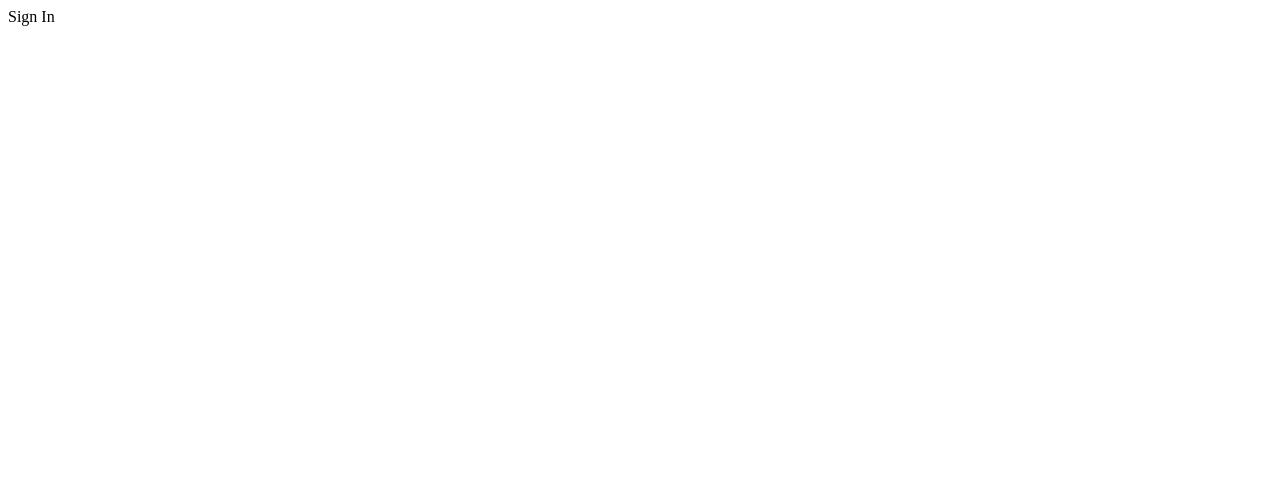
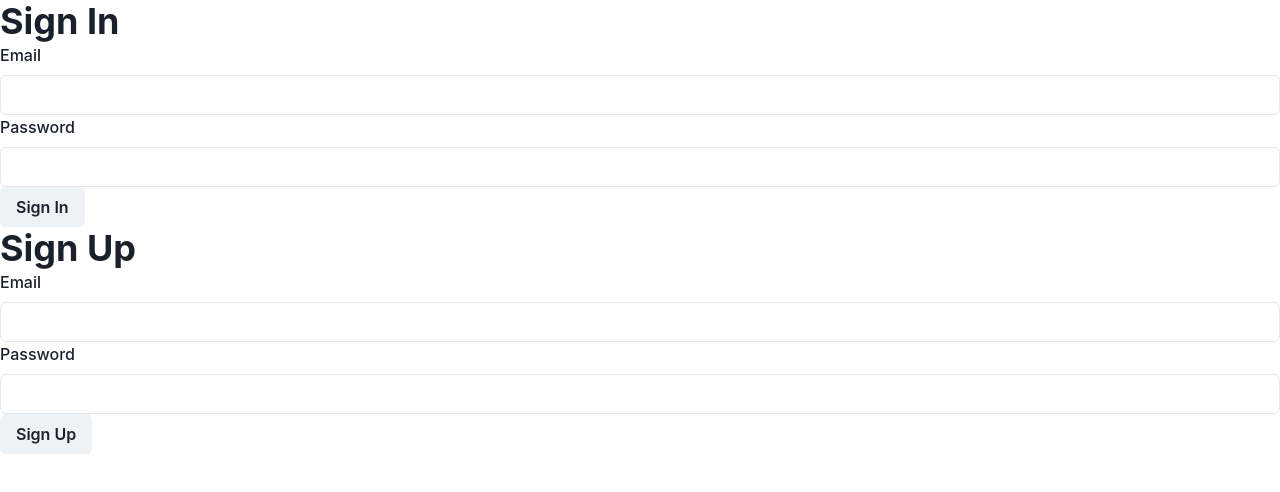
Before and after one commit to Tris-909/HabitTracker, a React (Create React App) app: page /auth in a window 1280 px wide. Shown: the top 492 px of the page. Built offline with nearby package versions, Linux system fonts and the light colour scheme.

Commit message:
(5) Adding Simple login sign up logout flow

```diff
--- a/package.json
+++ b/package.json
@@ -3,6 +3,9 @@
   "version": "0.1.0",
   "private": true,
   "dependencies": {
+    "@chakra-ui/react": "^2.3.2",
+    "@emotion/react": "^11.10.4",
+    "@emotion/styled": "^11.10.4",
     "@testing-library/jest-dom": "^5.16.5",
     "@testing-library/react": "^13.4.0",
     "@testing-library/user-event": "^13.5.0",
@@ -12,6 +15,7 @@
     "@types/react-dom": "^18.0.6",
     "@types/react-router-dom": "^5.3.3",
     "firebase": "^9.10.0",
+    "framer-motion": "^7.3.5",
     "react": "^18.2.0",
     "react-dom": "^18.2.0",
     "react-router-dom": "^6.4.0",
--- a/src/App.tsx
+++ b/src/App.tsx
@@ -1,15 +1,17 @@
-import React from "react";
 import { BrowserRouter as Router, Routes, Route } from "react-router-dom";
 import { AuthPage, HomePage } from "./pages";
 import { PrivateRoute } from "components/routes/PrivateRoute";
+import { ChakraProvider } from "@chakra-ui/react";
 
 export const App = (): JSX.Element => {
   return (
+    <ChakraProvider>
       <Router>
         <Routes>
           <Route path="/" element={<PrivateRoute component={<HomePage />} />} />
           <Route path="/auth" element={<AuthPage />} />
         </Routes>
       </Router>
+    </ChakraProvider>
   );
 };
--- a/src/components/routes/PrivateRoute.tsx
+++ b/src/components/routes/PrivateRoute.tsx
@@ -1,11 +1,13 @@
 import { Navigate } from "react-router-dom";
+import { getAuth } from "firebase/auth";
 
 type PrivateRouteProps = {
   component: JSX.Element;
 };
 
 export const PrivateRoute = ({ component }: PrivateRouteProps) => {
-  const isAuthenticated = false;
+  const auth = getAuth();
+  const isAuthenticated = auth.currentUser;
 
   return isAuthenticated ? component : <Navigate to={"/auth"} />;
 };
--- a/src/pages/Auth.tsx
+++ b/src/pages/Auth.tsx
@@ -1,9 +1,83 @@
-import React from "react";
-import { getAuth } from "firebase/auth";
+import React, { useState } from "react";
+import {
+  getAuth,
+  createUserWithEmailAndPassword,
+  signInWithEmailAndPassword,
+} from "firebase/auth";
 import { firebase } from "initialization/firebase";
+import {
+  FormControl,
+  FormLabel,
+  Input,
+  Heading,
+  Box,
+  Button,
+} from "@chakra-ui/react";
+import { useNavigate } from "react-router-dom";
 
 export const AuthPage: React.FunctionComponent = () => {
   const auth = getAuth(firebase);
+  const [email, setEmail] = useState("");
+  const [password, setPassword] = useState("");
+  const navigate = useNavigate();
 
-  return <div>Sign In</div>;
+  const signInHandler = () => {
+    signInWithEmailAndPassword(auth, email, password)
+      .then((userCredential) => {
+        const user = userCredential.user;
+        navigate("/");
+      })
+      .catch((error) => {
+        console.log("error", error.message);
+      });
+  };
+
+  const signUpHandler = () => {
+    createUserWithEmailAndPassword(auth, email, password)
+      .then((userCredentials) => {
+        console.log("userCredentials", userCredentials);
+        navigate("/");
+      })
+      .catch((error) => {
+        console.log("error", error.message);
+      });
+  };
+
+  return (
+    <Box>
+      <Heading>Sign In</Heading>
+      <FormControl>
+        <FormLabel>Email</FormLabel>
+        <Input
+          type="email"
+          value={email}
+          onChange={(event) => setEmail(event.target.value)}
+        />
+        <FormLabel>Password</FormLabel>
+        <Input
+          type="password"
+          value={password}
+          onChange={(event) => setPassword(event.target.value)}
+        />
+        <Button onClick={() => signInHandler()}> Sign In </Button>
+      </FormControl>
+
+      <Heading>Sign Up</Heading>
+      <FormControl>
+        <FormLabel>Email</FormLabel>
+        <Input
+          type="email"
+          value={email}
+          onChange={(event) => setEmail(event.target.value)}
+        />
+        <FormLabel>Password</FormLabel>
+        <Input
+          type="password"
+          value={password}
+          onChange={(event) => setPassword(event.target.value)}
+        />
+        <Button onClick={() => signUpHandler()}> Sign Up </Button>
+      </FormControl>
+    </Box>
+  );
 };
--- a/src/pages/Home.tsx
+++ b/src/pages/Home.tsx
@@ -1,5 +1,22 @@
 import React from "react";
+import { getAuth, signOut } from "firebase/auth";
+import { Button } from "@chakra-ui/react";
+import { useNavigate } from "react-router-dom";
 
 export const HomePage = () => {
-  return <div>This is the home page</div>;
+  const auth = getAuth();
+  const navigate = useNavigate();
+
+  const signOutHandler = () => {
+    signOut(auth)
+      .then(() => {
+        console.log("Sign Out Successfully");
+        navigate("/auth");
+      })
+      .catch((error) => {
+        console.log("error signing out", error.message);
+      });
+  };
+
+  return <Button onClick={() => signOutHandler()}>Sign Out</Button>;
 };
```
Also changed, not shown: 1 other file (tests, documents, lock files or other folders). Lines whose indentation alone changed are shown as unchanged.
